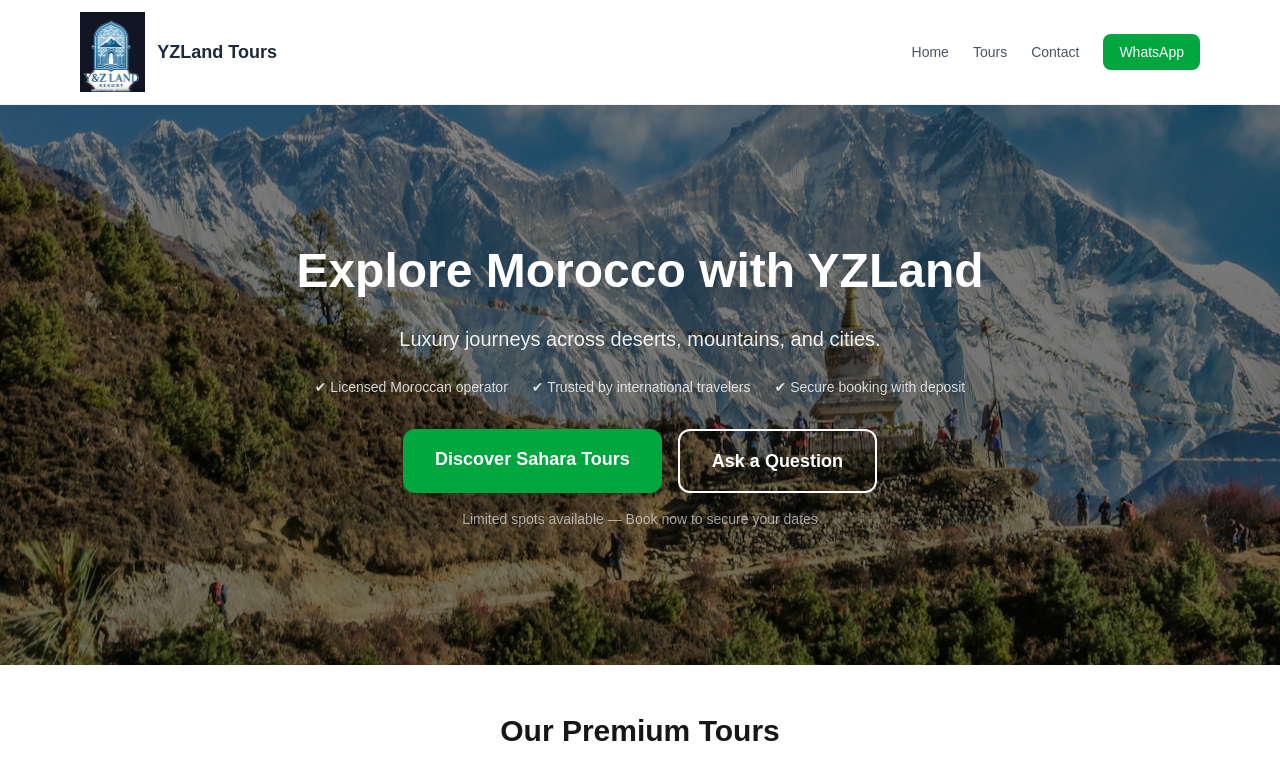
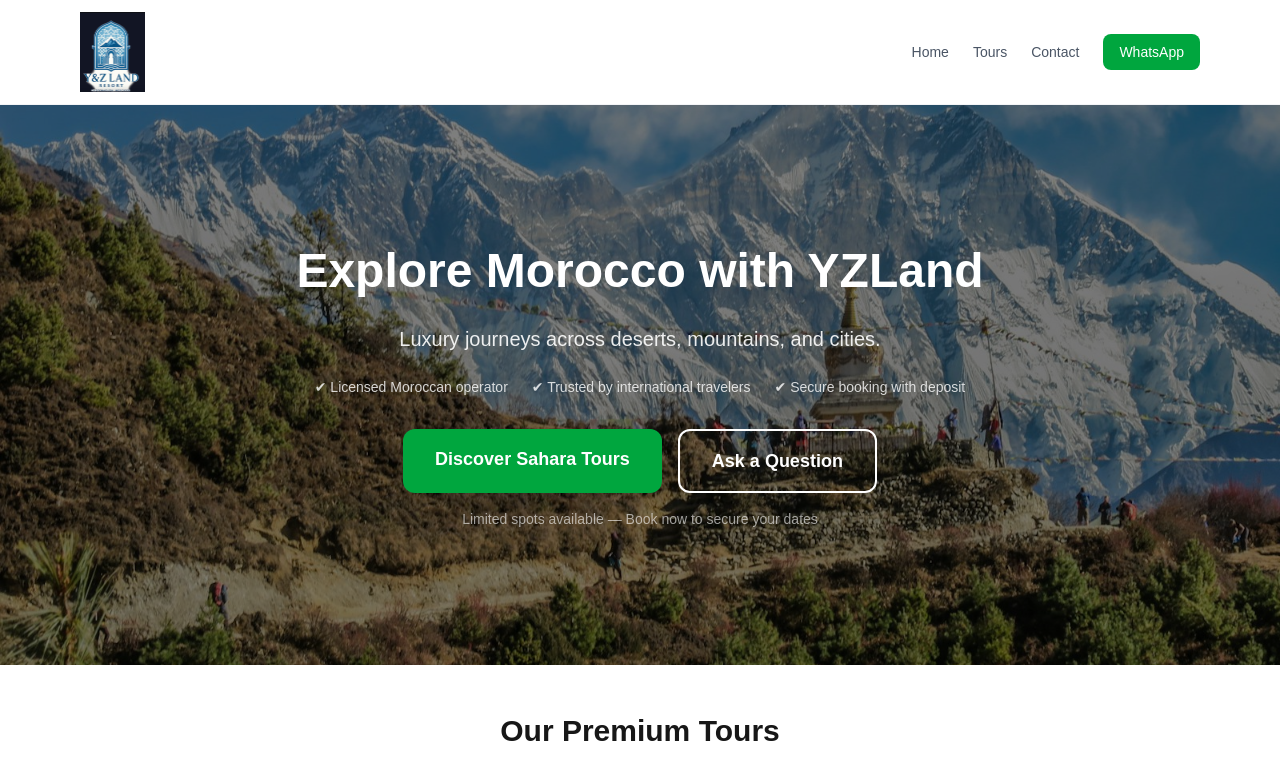
Before and after one commit to quntums/yzland-fusion, a Next.js app: page / in a window 1280 px wide. Shown: the top 779 px of the page. Built offline with nearby package versions, Linux system fonts and the light colour scheme.

Commit message:
Force logo 80px via inline style

```diff
--- a/src/components/Header.tsx
+++ b/src/components/Header.tsx
@@ -5,8 +5,7 @@ export default function Header() {
     <header className="bg-white border-b border-gray-100 sticky top-0 z-50">
       <div className="max-w-6xl mx-auto px-4 py-3 flex items-center justify-between">
         <Link href="/" className="flex items-center gap-3 hover:opacity-80 transition">
-          <img src="/yzland-logo.png" alt="YZLand Tours" className="h-20 w-auto" />
-          <span className="font-semibold text-gray-800 hidden sm:block text-lg">YZLand Tours</span>
+          <img src="/yzland-logo.png" alt="YZLand Tours" style={{ height: '80px', width: 'auto' }} />
         </Link>
         <nav className="flex items-center gap-4 md:gap-6 text-sm font-medium">
           <Link href="/" className="text-gray-600 hover:text-amber-700 transition">Home</Link>
```
